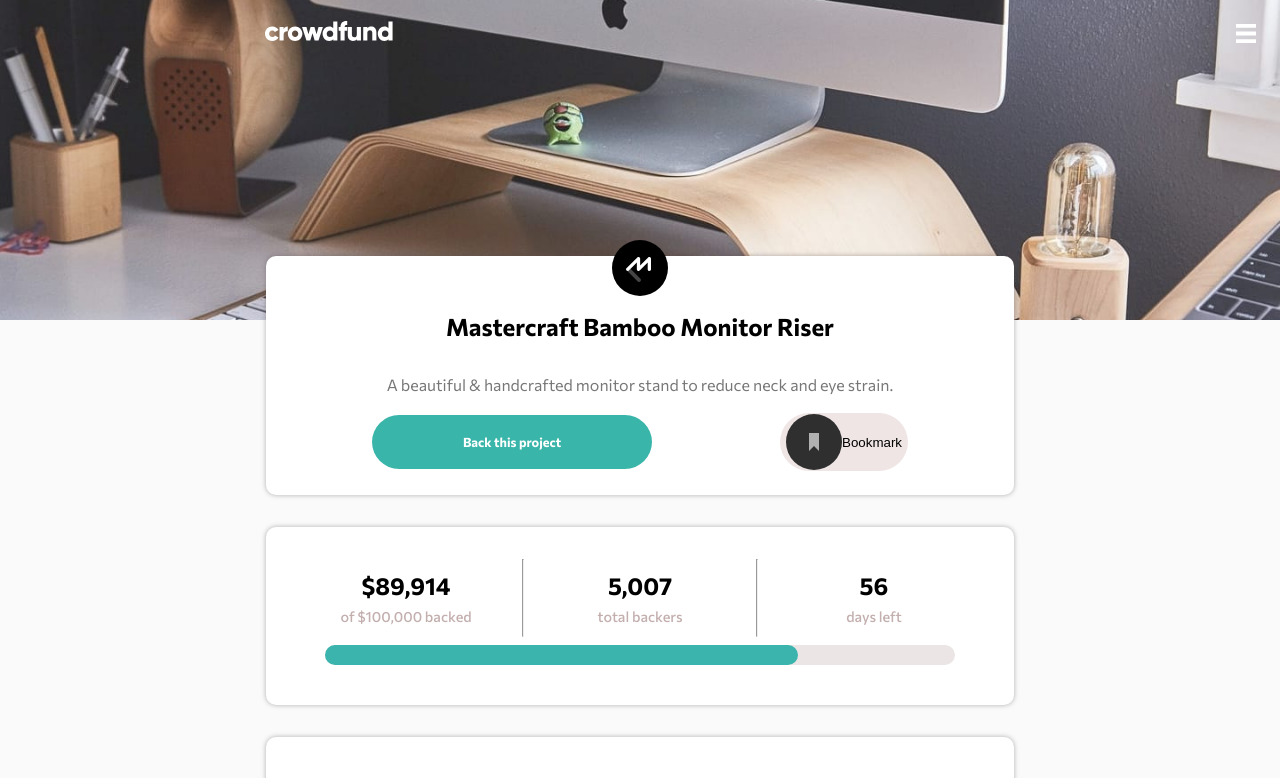
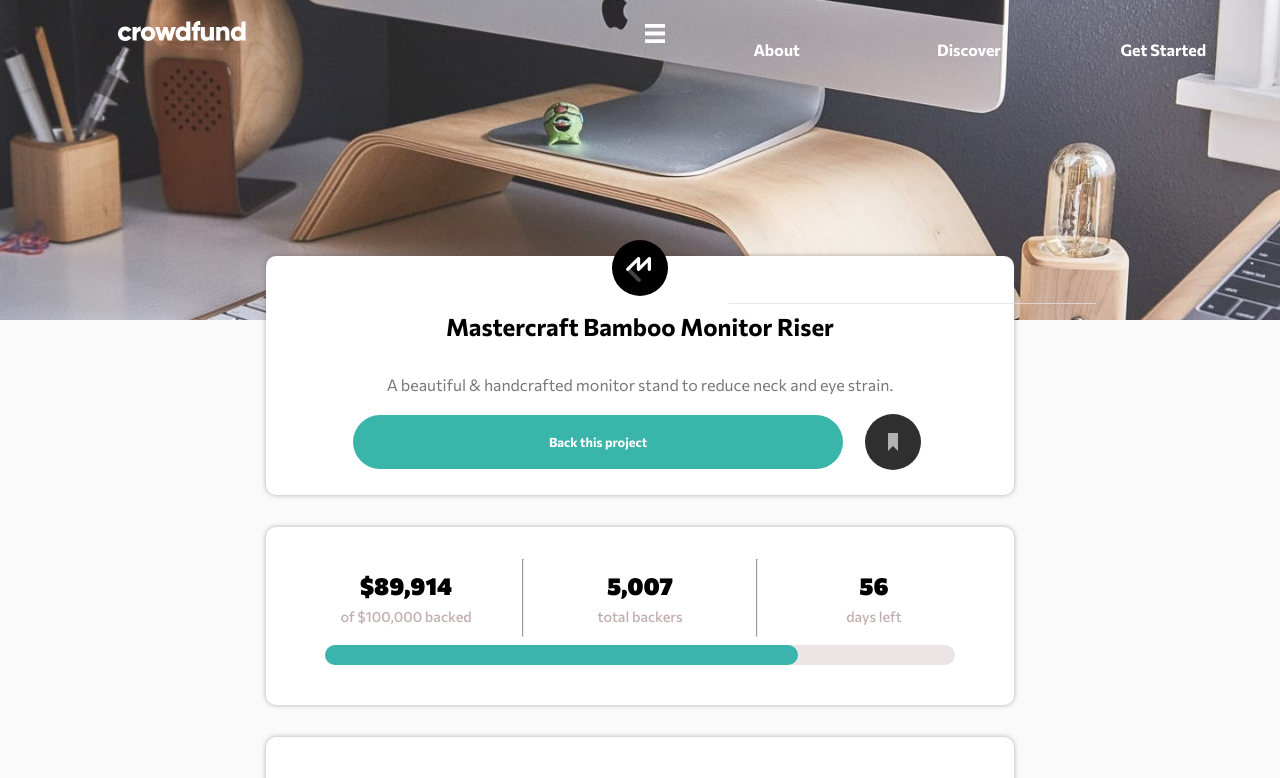
Before and after one commit to tbenjamin1/Crowdfunding-product-page-challenge, a plain HTML site: page crowdfunding-product-page-main/index.html in a window 1280 px wide. Shown: the top 778 px of the page. Drawn offline with Linux system fonts and the light colour scheme.

Commit message:
styling buttons

```diff
--- a/crowdfunding-product-page-main/styles.css
+++ b/crowdfunding-product-page-main/styles.css
@@ -61,8 +61,13 @@ header a img {
   padding: 0.5em;
   width: 20px;
 }
+header ul {
+  display: flex;
+  color: #fff;
+  width: 90%;
+}
 
-header ul {
+/* header ul {
   display: none;
   width: 90%;
   padding: 0;
@@ -76,7 +81,7 @@ header ul {
   border-radius: 10px;
   position: absolute;
   z-index: 4;
-}
+} */
 
 header ul li {
   width: 100%;
@@ -84,7 +89,7 @@ header ul li {
 }
 
 header ul li a {
-  color: #000;
+  color: #fff;
   font-family: "Commissioner", sans-serif;
   font-weight: 700;
   text-align: left;
@@ -99,7 +104,8 @@ header ul li:last-child {
   display: flex;
 
   flex-direction: column;
-
+  font-family: "Commissioner", sans-serif;
+  font-weight: 700;
   align-items: center;
   width: 80%;
   max-width: 700px;
@@ -136,34 +142,56 @@ header ul li:last-child {
 }
 .content-section .mark-btn {
   display: flex;
+  -webkit-box-orient: horizontal;
+  -webkit-box-direction: normal;
+  -ms-flex-direction: row;
   flex-direction: row;
+  -webkit-box-pack: center;
+  -ms-flex-pack: center;
   justify-content: center;
+  -webkit-box-align: center;
+  -ms-flex-align: center;
   align-items: center;
-  gap: 8rem;
+  gap: 1em;
   width: 100%;
 }
+
 .content-section .mark-btn button {
   display: flex;
+  -webkit-box-orient: horizontal;
+  -webkit-box-direction: normal;
+  -ms-flex-direction: row;
   flex-direction: row;
+  -webkit-box-pack: center;
+  -ms-flex-pack: center;
   justify-content: center;
+  -webkit-box-align: center;
+  -ms-flex-align: center;
   align-items: center;
   border-radius: 40px;
   border: none;
 }
+
 .content-section .mark-btn button:first-child {
   color: #fff;
   font-family: "Commissioner", sans-serif;
   font-weight: bold;
   text-align: center;
   font-size: 0.8rem;
-  width: 40%;
+  width: 70%;
   padding: 1.5em;
   background-color: #3ab5aa;
 }
+
 .content-section .mark-btn button:last-child {
   width: auto;
-  background-color: rgb(240, 229, 229);
+  background-color: transparent;
 }
+
+.content-section .mark-btn button:last-child span {
+  display: none;
+}
+
 .content-section.normal-content {
   margin-top: 0;
 }
```
Also changed, not shown: crowdfunding-product-page-main/index.html (+8 -3 lines), crowdfunding-product-page-main/index.js (added).
